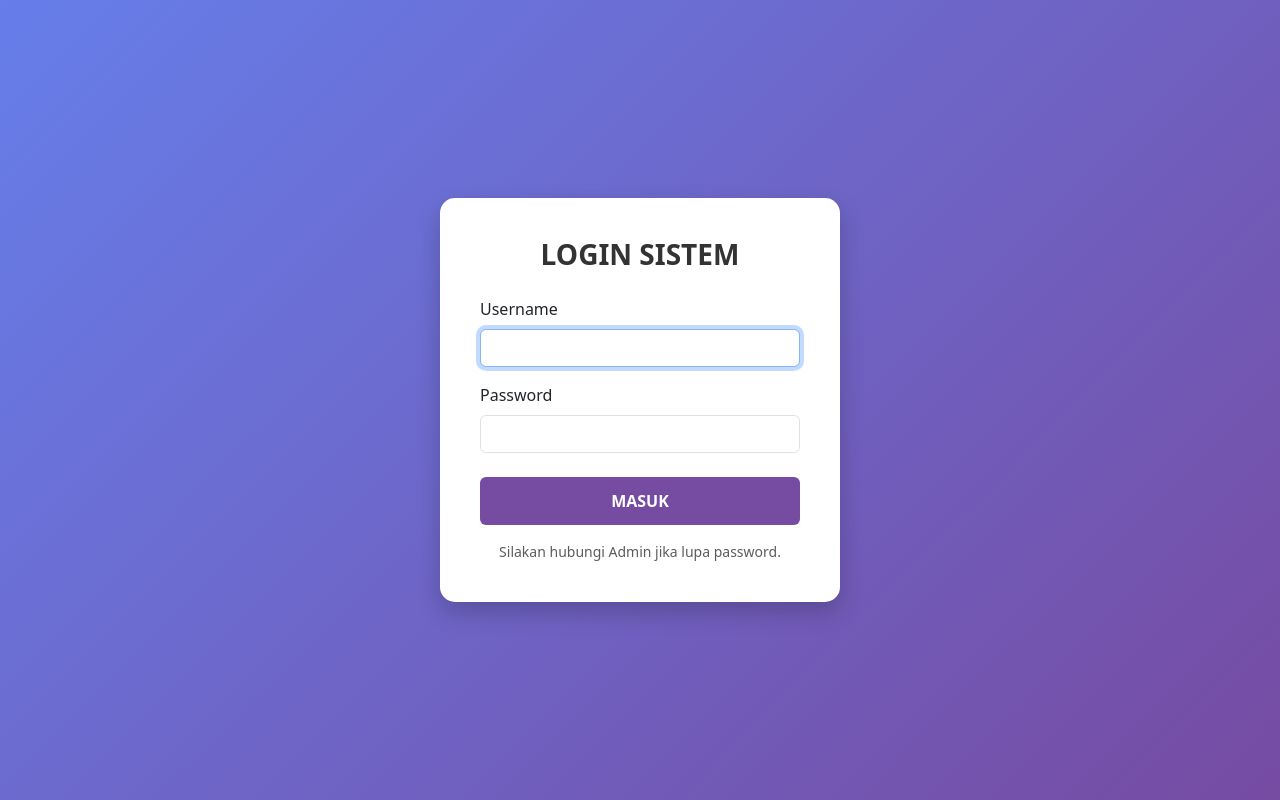
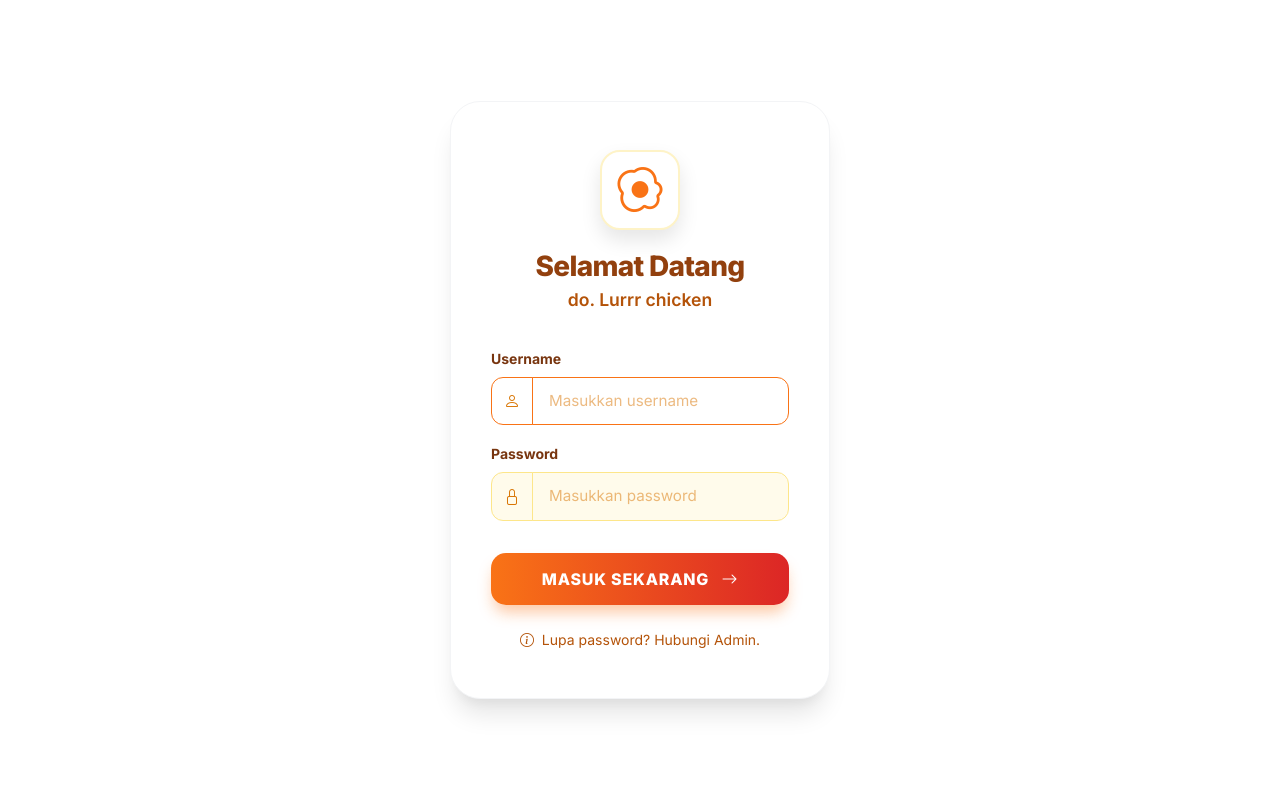
Before and after one commit to rheznandyaa31/skripsi, a CodeIgniter 4 app: the page made by app/Views/auth/login.php in a window 1280 px wide. Run offline with PHP 8.4 and a stand-in for CodeIgniter, Linux system fonts and the light colour scheme; the template is opened without the code that fills it, so the values that code supplies are empty; some libraries are stand-ins or nearby versions.

Commit message:
update login page

```diff
--- a/app/Views/auth/login.php
+++ b/app/Views/auth/login.php
@@ -4,74 +4,211 @@
     <meta charset="UTF-8">
     <meta name="viewport" content="width=device-width, initial-scale=1.0">
     <title>Login - Sistem Manajemen Skripsi</title>
+    <!-- Google Fonts: Inter -->
+    <link href="https://fonts.googleapis.com/css2?family=Inter:wght@400;600;700;800&display=swap" rel="stylesheet">
     <link href="https://cdn.jsdelivr.net/npm/bootstrap@5.3.0/dist/css/bootstrap.min.css" rel="stylesheet">
+    <link rel="stylesheet" href="https://cdn.jsdelivr.net/npm/bootstrap-icons@1.11.1/font/bootstrap-icons.css">
     <style>
+        :root {
+            --primary-color: #f97316;
+            --primary-hover: #ea580c;
+            --bg-gradient: linear-gradient(135deg, #fbbf24 0%, #f97316 50%, #dc2626 100%);
+        }
+
         body {
-            background: linear-gradient(135deg, #667eea 0%, #764ba2 100%);
+            font-family: 'Inter', sans-serif;
+            background: #ffffff;
             height: 100vh;
             display: flex;
             align-items: center;
             justify-content: center;
+            margin: 0;
+            overflow: hidden;
         }
+
+        .login-container {
+            width: 100%;
+            max-width: 420px;
+            padding: 20px;
+            z-index: 1;
+        }
+
         .login-card {
+            background: #ffffff;
+            border-radius: 30px;
+            border: 1px solid #f3f4f6;
+            box-shadow: 0 20px 25px -5px rgba(0, 0, 0, 0.1), 0 10px 10px -5px rgba(0, 0, 0, 0.04);
+            padding: 48px 40px;
+            transition: transform 0.3s ease;
+        }
+
+        .login-card:hover {
+            transform: translateY(-5px);
+        }
+
+        .login-header {
+            text-align: center;
+            margin-bottom: 32px;
+        }
+
+        .login-header .logo-icon {
+            width: 80px;
+            height: 80px;
             background: #fff;
-            border-radius: 15px;
-            box-shadow: 0 10px 25px rgba(0,0,0,0.2);
-            padding: 40px;
-            width: 100%;
-            max-width: 400px;
+            color: var(--primary-color);
+            border-radius: 20px;
+            display: flex;
+            align-items: center;
+            justify-content: center;
+            font-size: 45px;
+            margin: 0 auto 20px;
+            box-shadow: 0 10px 20px rgba(0,0,0,0.1);
+            border: 2px solid #fef3c7;
         }
-        .login-card h3 {
+
+        .login-header h3 {
+            font-weight: 800;
+            color: #92400e;
+            margin-bottom: 4px;
+            letter-spacing: -0.025em;
+        }
+
+        .login-header p {
+            color: #b45309;
+            font-size: 1.1rem;
+            font-weight: 600;
+        }
+
+        .form-label {
             font-weight: 700;
-            color: #333;
-            margin-bottom: 25px;
-            text-align: center;
+            color: #78350f;
+            font-size: 0.875rem;
+            margin-bottom: 8px;
         }
+
+        .input-group-text {
+            background-color: #fffbeb;
+            border-right: none;
+            color: #d97706;
+            border-radius: 12px 0 0 12px;
+            border: 1px solid #fde68a;
+        }
+
+        .form-control {
+            background-color: #fffbeb;
+            border-left: none;
+            padding: 12px 16px;
+            border-radius: 0 12px 12px 0;
+            font-size: 0.95rem;
+            border: 1px solid #fde68a;
+            color: #92400e;
+        }
+
+        .form-control::placeholder {
+            color: #d97706;
+            opacity: 0.5;
+        }
+
+        .form-control:focus {
+            background-color: #fff;
+            border-color: #fde68a;
+            box-shadow: none;
+        }
+
+        .input-group:focus-within .input-group-text,
+        .input-group:focus-within .form-control {
+            border-color: var(--primary-color);
+            background-color: #fff;
+        }
+
         .btn-login {
-            background: #764ba2;
+            background: linear-gradient(to right, #f97316, #dc2626);
             border: none;
             color: #fff;
+            font-weight: 800;
+            padding: 14px;
+            border-radius: 15px;
+            transition: all 0.3s;
+            margin-top: 8px;
+            letter-spacing: 0.05em;
+            box-shadow: 0 10px 15px -3px rgba(249, 115, 22, 0.4);
+        }
+
+        .btn-login:hover {
+            transform: scale(1.02);
+            box-shadow: 0 15px 20px -3px rgba(249, 115, 22, 0.5);
+            filter: brightness(1.1);
+        }
+
+        .alert {
+            border-radius: 15px;
+            font-size: 0.875rem;
+            border: none;
             font-weight: 600;
-            padding: 12px;
-            transition: 0.3s;
         }
-        .btn-login:hover {
-            background: #5a3a8a;
-            color: #fff;
+
+        .footer-text {
+            text-align: center;
+            margin-top: 24px;
+            color: #b45309;
+            font-size: 0.875rem;
+            font-weight: 500;
         }
     </style>
 </head>
 <body>
+    <div class="login-container">
         <div class="login-card">
-        <h3>LOGIN SISTEM</h3>
+            <div class="login-header">
+                <div class="logo-icon">
+                    <i class="bi bi-egg-fried"></i>
+                </div>
+                <h3>Selamat Datang</h3>
+                <p>do. Lurrr chicken</p>
+            </div>
 
             <?php if (session()->getFlashdata('error')): ?>
-            <div class="alert alert-danger alert-dismissible fade show">
+                <div class="alert alert-danger alert-dismissible fade show" role="alert">
+                    <i class="bi bi-exclamation-circle-fill me-2"></i>
                     <?= session()->getFlashdata('error') ?>
-                <button type="button" class="btn-close" data-bs-dismiss="alert"></button>
+                    <button type="button" class="btn-close" data-bs-dismiss="alert" aria-label="Close"></button>
                 </div>
             <?php endif; ?>
 
             <?php if (session()->getFlashdata('success')): ?>
-            <div class="alert alert-success alert-dismissible fade show">
+                <div class="alert alert-success alert-dismissible fade show" role="alert">
+                    <i class="bi bi-check-circle-fill me-2"></i>
                     <?= session()->getFlashdata('success') ?>
-                <button type="button" class="btn-close" data-bs-dismiss="alert"></button>
+                    <button type="button" class="btn-close" data-bs-dismiss="alert" aria-label="Close"></button>
                 </div>
             <?php endif; ?>
 
             <form action="<?= base_url('login/attempt') ?>" method="post">
                 <div class="mb-3">
                     <label for="username" class="form-label">Username</label>
-                <input type="text" class="form-control" name="username" id="username" required autofocus>
+                    <div class="input-group">
+                        <span class="input-group-text"><i class="bi bi-person"></i></span>
+                        <input type="text" class="form-control" name="username" id="username" placeholder="Masukkan username" required autofocus>
+                    </div>
                 </div>
                 <div class="mb-4">
                     <label for="password" class="form-label">Password</label>
-                <input type="password" class="form-control" name="password" id="password" required>
+                    <div class="input-group">
+                        <span class="input-group-text"><i class="bi bi-lock"></i></span>
+                        <input type="password" class="form-control" name="password" id="password" placeholder="Masukkan password" required>
                     </div>
-            <button type="submit" class="btn btn-login w-100 mb-3">MASUK</button>
+                </div>
+                <button type="submit" class="btn btn-login w-100">
+                    MASUK SEKARANG <i class="bi bi-arrow-right ms-2"></i>
+                </button>
             </form>
-        <p class="text-center text-muted small mb-0">Silakan hubungi Admin jika lupa password.</p>
+
+            <div class="footer-text">
+                <i class="bi bi-info-circle me-1"></i> Lupa password? Hubungi Admin.
             </div>
+        </div>
+    </div>
+
     <script src="https://cdn.jsdelivr.net/npm/bootstrap@5.3.0/dist/js/bootstrap.bundle.min.js"></script>
 </body>
 </html>
```
Lines whose indentation alone changed are shown as unchanged.
